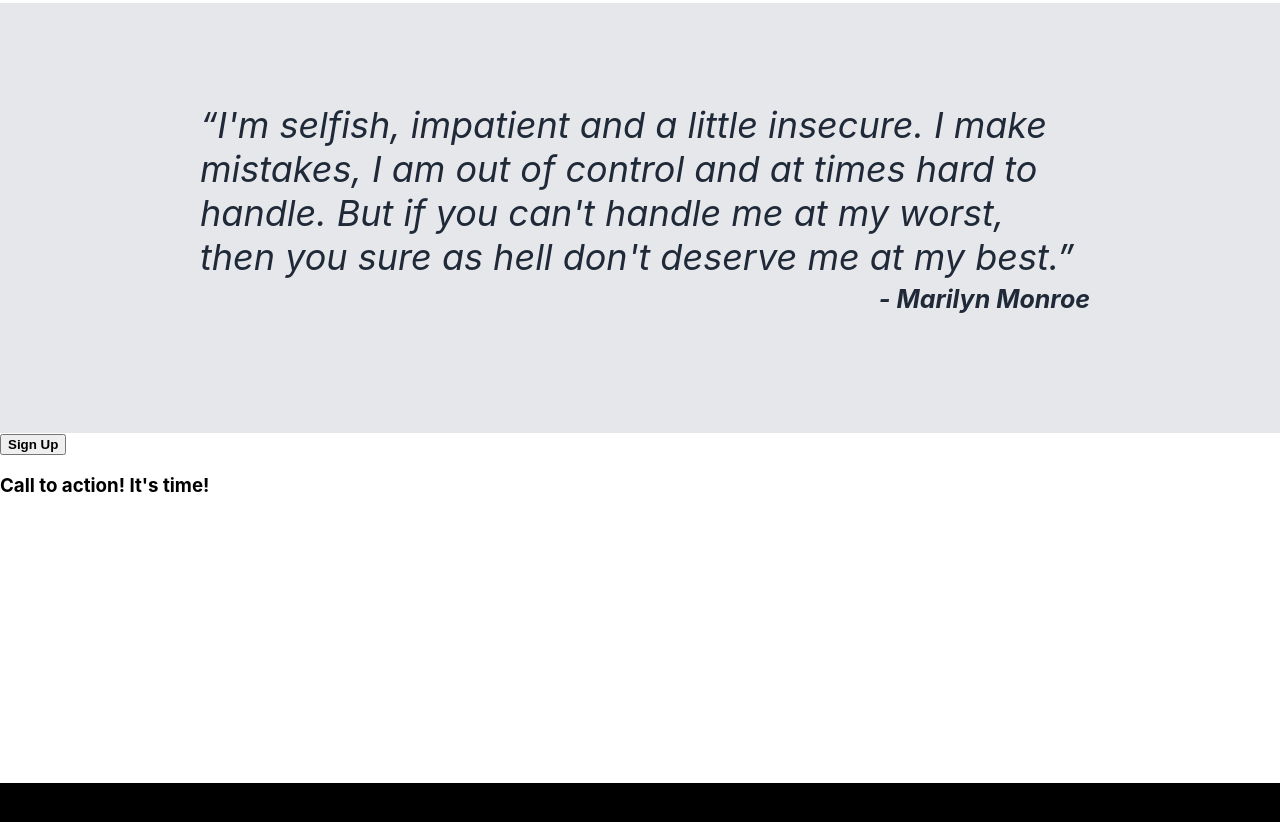
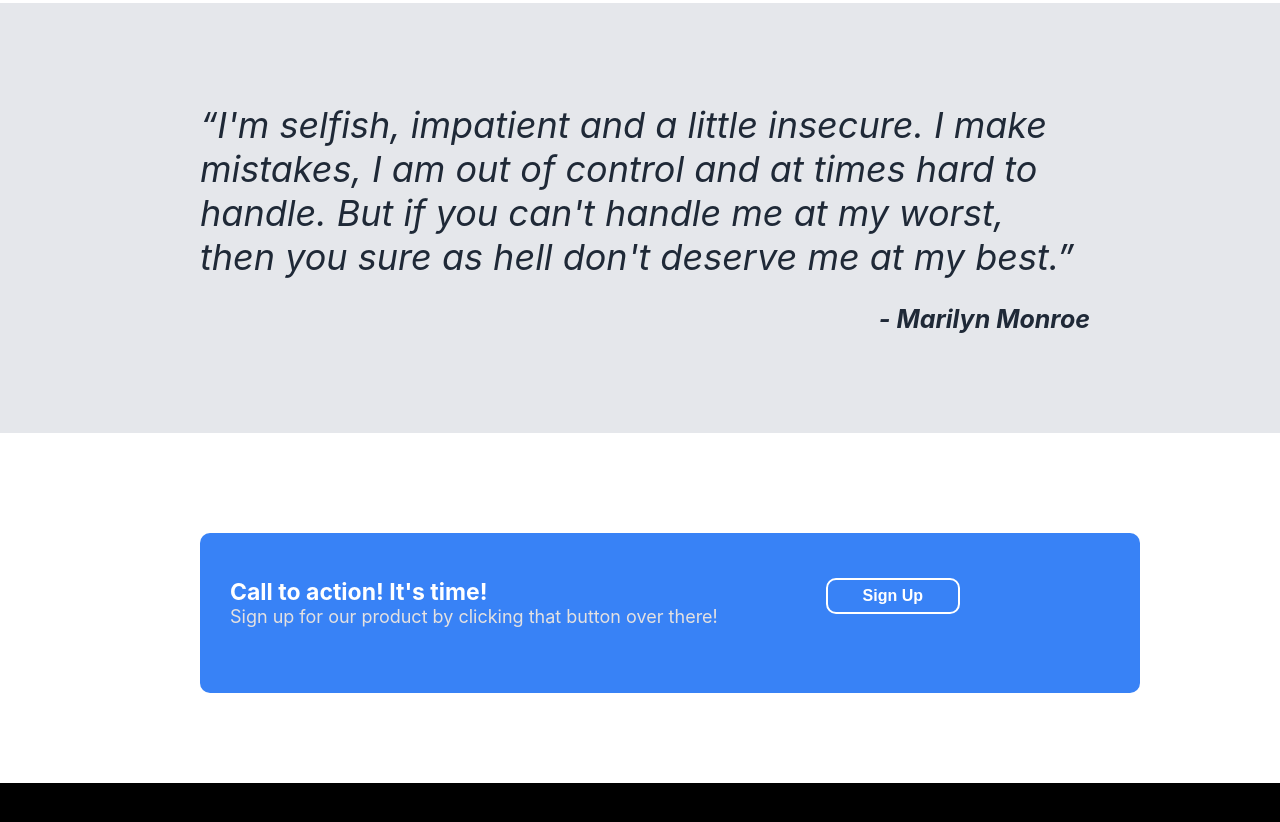
Before and after one commit to subasree-bs/odin-landing_page, a plain HTML site: page index.html in a window 1280 px wide. Shown: the part 1032-1854 px from the top of the page. Drawn offline with Linux system fonts and the light colour scheme.

Commit message:
ADD STYLES TO SIGN UP SECTION

```diff
--- a/assets/css/styles.css
+++ b/assets/css/styles.css
@@ -131,10 +131,44 @@ li a {
   float:right;
   margin-right: 190px;
   font-weight: bold;
-  margin-top: 5px;
+  /* margin-top: 5px; */
 }
 .sign_up-content{
-  height: 350px;
+  height: 150px;
+  padding: 100px 200px;
+}
+.blue_container{
+  height: 70px;
+  width: 100%;
+  background-color: #3882F6;
+  border-radius: 10px;
+  /* margin-top: 150px; */
+  padding: 45px 30px;
+}
+.blue_p{
+  color: #e4e1e1;
+  margin: 0;
+}
+
+h3{
+  margin:0;
+  color: white;
+  font-size: 23px;
+}
+.btn_sign_up{
+
+  float: right;
+  background-color: #3882F6;
+  border: 2px solid white;
+  color: white;
+  padding: 7px 35px;
+  text-align: center;
+  text-decoration: none;
+  display: inline-block;
+  font-size: 16px;
+  border-radius: 10px;
+  box-shadow: none;
+  margin-right: 150px;
 }
 .footer{
   height:85px;
```
